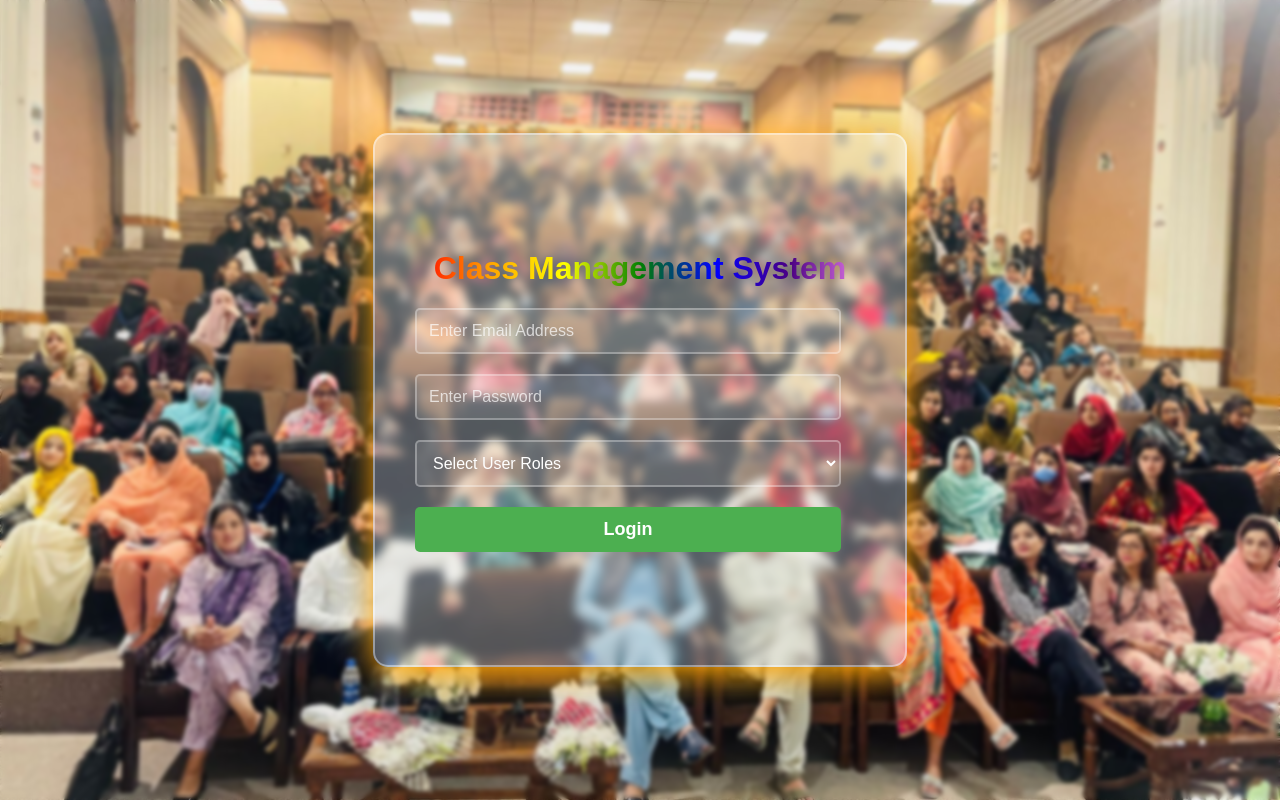
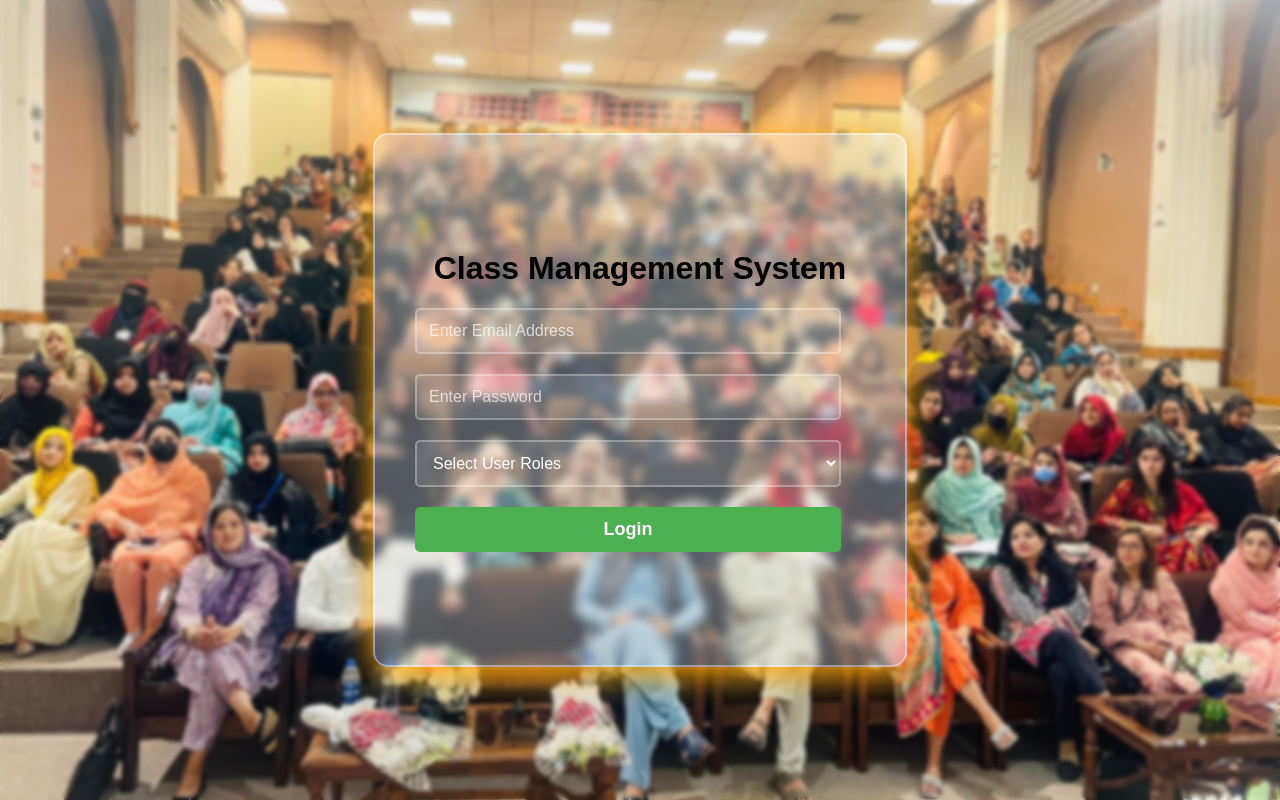
Before and after one commit to MHamza118/lms, a plain HTML site: page index.html in a window 1280 px wide. Drawn offline with Linux system fonts and the light colour scheme.

Commit message:
Update index.html

```diff
--- a/index.html
+++ b/index.html
@@ -11,7 +11,7 @@
 <body>
     <div class="container">
         <div class="container-login" id="loginPage">
-            <h1 class="gradient-text">Class Management System</h1>
+            <h1>Class Management System</h1>
 
             <form class="user" id="loginForm" onsubmit="handleLogin(event)">
                 <div class="form-group">
```
